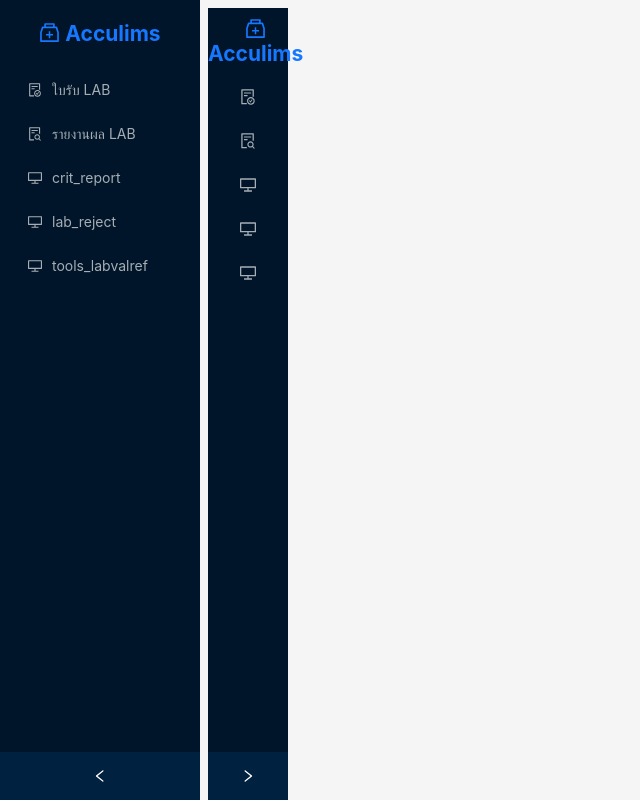
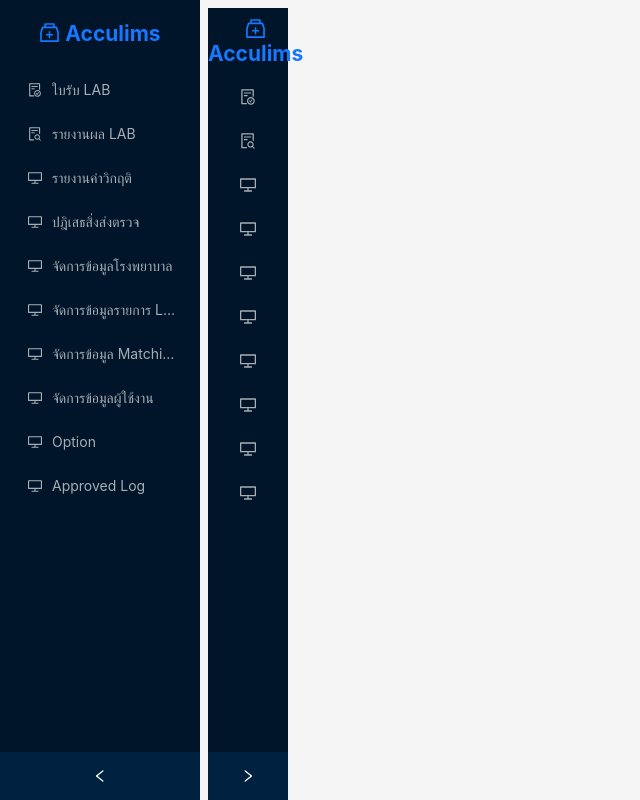
Before and after one commit to kimookpong/acculims-nextjs, a Next.js app: page /layout/MenuItem in a window 1280 px wide. Both pictures are taken after a click on the element 40 px from the left and 776 px from the top of the page. Shown: the whole page, without its empty margins (0-640 px from the left). Built offline with nearby package versions, Linux system fonts and the light colour scheme.

Commit message:
2566-02-07

```diff
--- a/pages/layout/MenuItem.js
+++ b/pages/layout/MenuItem.js
@@ -28,18 +28,43 @@ const items = [
     <FileSearchOutlined />
   ),
   getItem(
-    <Link href="/daily_transaction/crit_report">crit_report</Link>,
+    <Link href="/daily_transaction/crit_report">รายงานค่าวิกฤติ</Link>,
     "4",
     <DesktopOutlined />
   ),
   getItem(
-    <Link href="/daily_transaction/lab_reject">lab_reject</Link>,
+    <Link href="/daily_transaction/lab_reject">ปฎิเสธสิ่งส่งตรวจ</Link>,
     "5",
     <DesktopOutlined />
   ),
   getItem(
-    <Link href="/tools/tools_labvalref">tools_labvalref</Link>,
+    <Link href="/tools/tools_hosvalref">จัดการข้อมูลโรงพยาบาล</Link>,
     "6",
+    <DesktopOutlined />
+  ),
+  getItem(
+    <Link href="/tools/tools_labvalref">จัดการข้อมูลรายการ LAB</Link>,
+    "7",
+    <DesktopOutlined />
+  ),
+  getItem(
+    <Link href="/tools/tools_hisvalref">จัดการข้อมูล Matching Code HIS:LIS</Link>,
+    "8",
+    <DesktopOutlined />
+  ),
+  getItem(
+    <Link href="/tools/tools_uservalref">จัดการข้อมูลผู้ใช้งาน</Link>,
+    "9",
+    <DesktopOutlined />
+  ),
+  getItem(
+    <Link href="/tools/tools_optionvalref">Option</Link>,
+    "10",
+    <DesktopOutlined />
+  ),
+  getItem(
+    <Link href="/tools/tools_logvalref">Approved Log</Link>,
+    "11",
     <DesktopOutlined />
   ),
 ];
```
